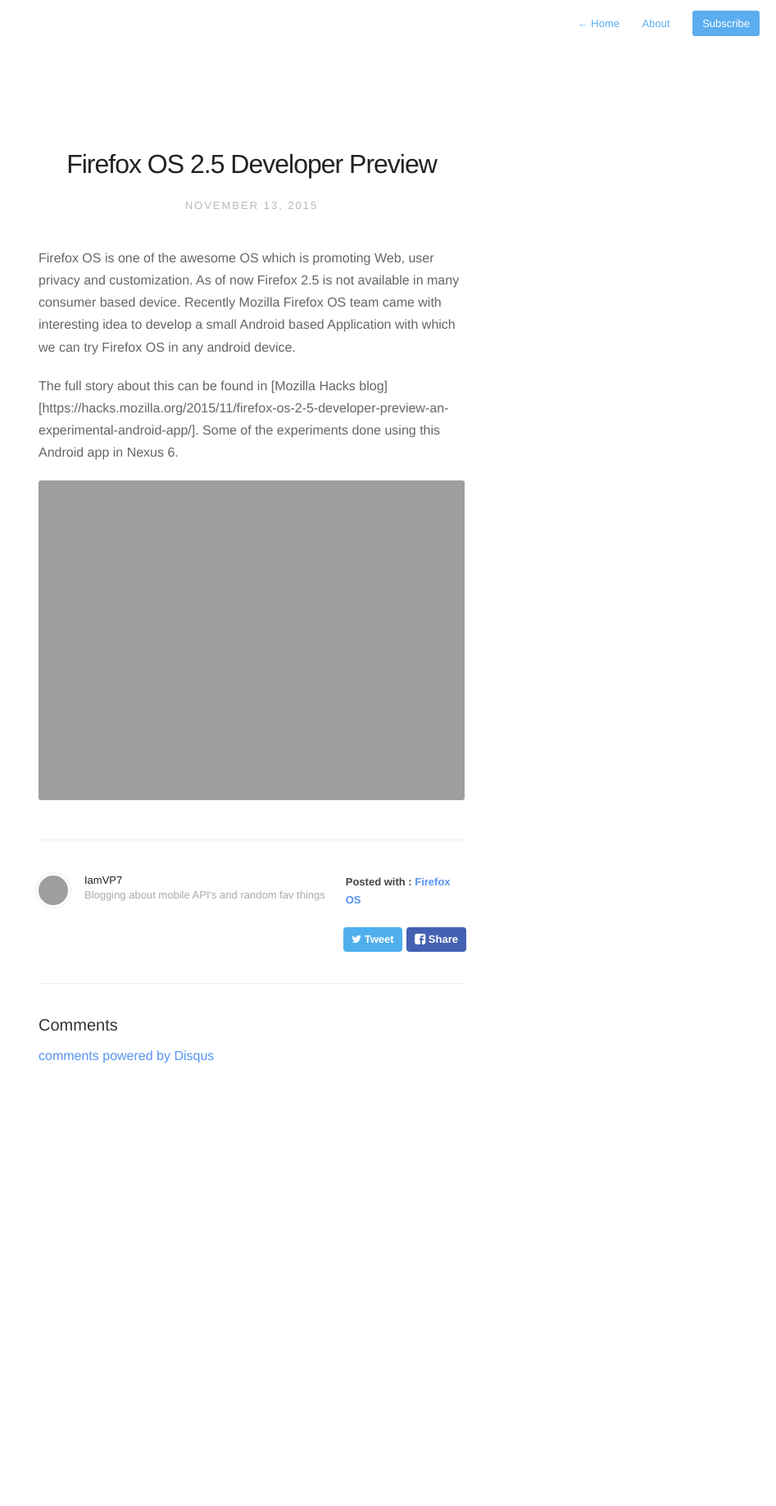
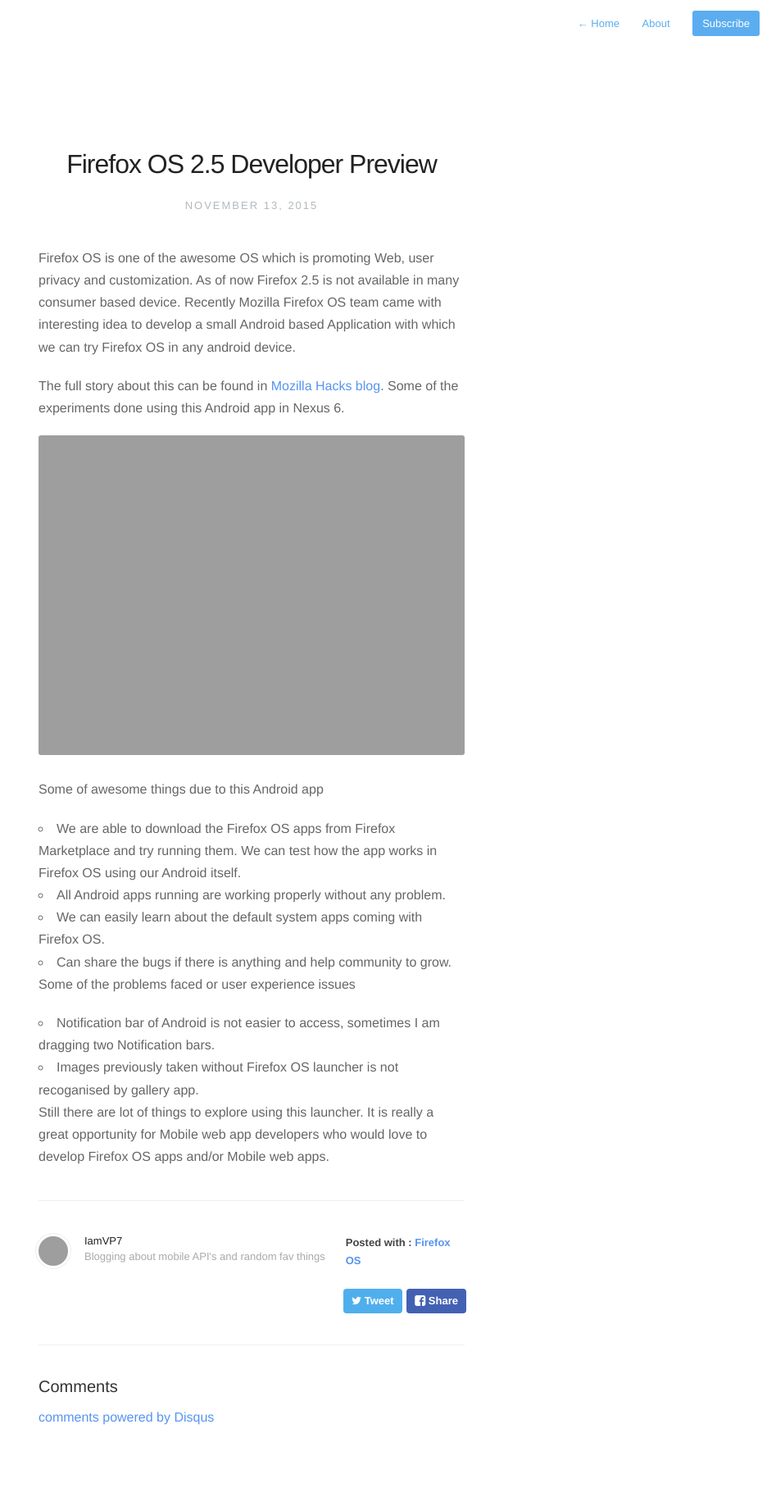
Before and after one commit to hellokarthic/iamVP7.github.io, a Jekyll site: the page built from _posts/2015-11-13-firefox-os-2.5-developer-preview.markdown, in a window 1280 px wide. Shown: the whole page at 82% size, without its empty margins (333-1280 px from the left). Built offline with Jekyll 4.4.1, drawn with Linux system fonts in a browser that asks for light colours; nearby versions of some CDN libraries; Markdown is read by kramdown in place of the engine named in the settings; comment, search, counter and statistics services are not loaded; before the commit the page ends 1396 px from its top, so only the background shows below that; grey boxes are pictures that could not be loaded.

Commit message:
Done with post

```diff
--- a/_posts/2015-11-13-firefox-os-2.5-developer-preview.markdown
+++ b/_posts/2015-11-13-firefox-os-2.5-developer-preview.markdown
@@ -8,6 +8,18 @@
 
 Firefox OS is one of the awesome OS which is promoting Web, user privacy and customization. As of now Firefox 2.5 is not available in many consumer based device. Recently Mozilla Firefox OS team came with interesting idea to develop a small Android based Application with which we can try Firefox OS in any android device.
 
-The full story about this can be found in [Mozilla Hacks blog][https://hacks.mozilla.org/2015/11/firefox-os-2-5-developer-preview-an-experimental-android-app/]. Some of the experiments done using this Android app in Nexus 6.
+The full story about this can be found in [Mozilla Hacks blog](https://hacks.mozilla.org/2015/11/firefox-os-2-5-developer-preview-an-experimental-android-app/). Some of the experiments done using this Android app in Nexus 6.
 
 ![Nice Home Screen]({{ site.url }}/assets/home.png)
+
+Some of awesome things due to this Android app
+- We are able to download the Firefox OS apps from Firefox Marketplace and try running them. We can test how the app works in Firefox OS using our Android itself.
+- All Android apps running are working properly without any problem.
+- We can easily learn about the default system apps coming with Firefox OS.
+- Can share the bugs if there is anything and help community to grow.
+
+Some of the problems faced or user experience issues
+- Notification bar of Android is not easier to access, sometimes I am dragging two Notification bars.
+- Images previously taken without Firefox OS launcher is not recoganised by gallery app.
+
+Still there are lot of things to explore using this launcher. It is really a great opportunity for Mobile  web app developers who would love to develop Firefox OS apps and/or Mobile web apps.
```
